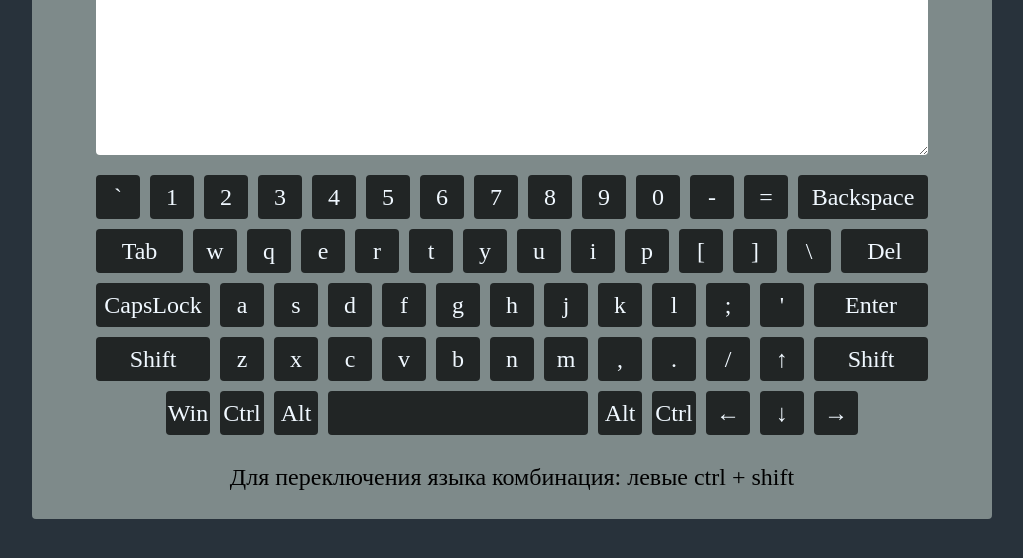
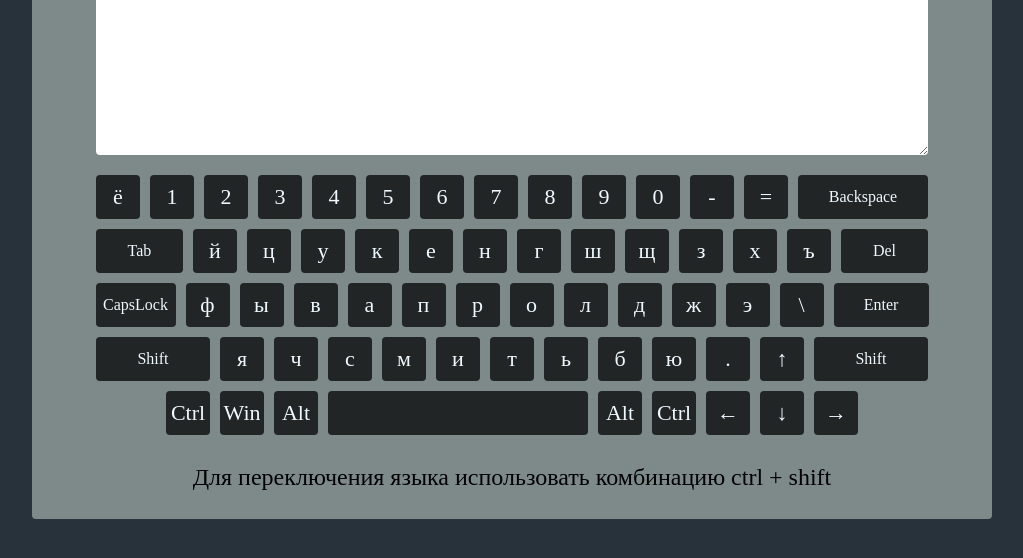
Before and after one commit to mariyaweb/virtual-keyboard, a website with bundled scripts: page index.html in a window 1280 px wide. Shown: the part 184-742 px from the top of the page, without its empty margins (128-1151 px from the left). Built offline with nearby package versions, Linux system fonts and the light colour scheme; files whose address does not match are found by name.

Commit message:
fead: add keyboard and DOM structure using javascript

```diff
--- a/index.html
+++ b/index.html
@@ -5,89 +5,9 @@
     <meta http-equiv="X-UA-Compatible" content="IE=edge"/>
     <meta name="viewport" content="width=device-width, initial-scale=1.0"/>
     <link href="style.css" rel="stylesheet">
-    <script src="script.js"></script>
     <title>Virtual-keyboard</title>
 </head>
 <body>
-  <main class="main">
-    <h1 class="main__title">Virtual keyboard (Windows)</h1>
-    <textarea class="main__input" rows="10" cols="45" name="text"></textarea>
-    <div class="main__keyboard keyboard__wrapper">
-      <div class="keyboard__row">
-        <div class="keyboard__btn btn-key">`</div>
-        <div class="keyboard__btn btn-key">1</div>
-        <div class="keyboard__btn btn-key">2</div>
-        <div class="keyboard__btn btn-key">3</div>
-        <div class="keyboard__btn btn-key">4</div>
-        <div class="keyboard__btn btn-key">5</div>
-        <div class="keyboard__btn btn-key">6</div>
-        <div class="keyboard__btn btn-key">7</div>
-        <div class="keyboard__btn btn-key">8</div>
-        <div class="keyboard__btn btn-key">9</div>
-        <div class="keyboard__btn btn-key">0</div>
-        <div class="keyboard__btn btn-key">-</div>
-        <div class="keyboard__btn btn-key">=</div>
-        <div class="keyboard__btn btn-backspace">Backspace</div>
-      </div>
-      <div class="keyboard__row">
-        <div class="keyboard__btn btn-tab">Tab</div>
-        <div class="keyboard__btn btn-key">w</div>
-        <div class="keyboard__btn btn-key">q</div>
-        <div class="keyboard__btn btn-key">e</div>
-        <div class="keyboard__btn btn-key">r</div>
-        <div class="keyboard__btn btn-key">t</div>
-        <div class="keyboard__btn btn-key">y</div>
-        <div class="keyboard__btn btn-key">u</div>
-        <div class="keyboard__btn btn-key">i</div>
-        <div class="keyboard__btn btn-key">p</div>
-        <div class="keyboard__btn btn-key">[</div>
-        <div class="keyboard__btn btn-key">]</div>
-        <div class="keyboard__btn btn-key">\</div>
-        <div class="keyboard__btn btn-del">Del</div>
-      </div>
-      <div class="keyboard__row">
-        <div class="keyboard__btn btn-caps">CapsLock</div>
-        <div class="keyboard__btn btn-key">a</div>
-        <div class="keyboard__btn btn-key">s</div>
-        <div class="keyboard__btn btn-key">d</div>
-        <div class="keyboard__btn btn-key">f</div>
-        <div class="keyboard__btn btn-key">g</div>
-        <div class="keyboard__btn btn-key">h</div>
-        <div class="keyboard__btn btn-key">j</div>
-        <div class="keyboard__btn btn-key">k</div>
-        <div class="keyboard__btn btn-key">l</div>
-        <div class="keyboard__btn btn-key">;</div>
-        <div class="keyboard__btn btn-key">'</div>
-        <div class="keyboard__btn btn-enter">Enter</div>
-      </div>
-      <div class="keyboard__row">
-        <div class="keyboard__btn btn-shift">Shift</div>
-        <div class="keyboard__btn btn-key">z</div>
-        <div class="keyboard__btn btn-key">x</div>
-        <div class="keyboard__btn btn-key">c</div>
-        <div class="keyboard__btn btn-key">v</div>
-        <div class="keyboard__btn btn-key">b</div>
-        <div class="keyboard__btn btn-key">n</div>
-        <div class="keyboard__btn btn-key">m</div>
-        <div class="keyboard__btn btn-key">,</div>
-        <div class="keyboard__btn btn-key">.</div>
-        <div class="keyboard__btn btn-key">/</div>
-        <div class="keyboard__btn btn-key">↑</div>
-        <div class="keyboard__btn btn-shift">Shift</div>
-      </div>
-      <div class="keyboard__row">
-        <div class="keyboard__btn btn-key">Win</div>
-        <div class="keyboard__btn btn-key">Ctrl</div>
-        <div class="keyboard__btn btn-key">Alt</div>
-        <div class="keyboard__btn btn-space"></div>
-        <div class="keyboard__btn btn-key">Alt</div>
-        <div class="keyboard__btn btn-key">Ctrl</div>
-        <div class="keyboard__btn btn-key">←</div>
-        <div class="keyboard__btn btn-key">↓</div>
-        <div class="keyboard__btn btn-key">→</div>
-      </div>
-      <p class="main__notice">Для переключения языка комбинация: левыe ctrl + shift</p>
-    </div>
-  </main>
+  <script src="script.js" type="module"></script>
 </body>
 </html>
--- /dev/null
+++ b/script.js
@@ -0,0 +1,94 @@
+import keysList from './src/keysList.js';
+
+function initKeyBoard() {
+  const mainBlock = document.createElement('main');
+  const mainTitle = document.createElement('h1');
+  const textareaField = document.createElement('textarea');
+  const keyboardBlock = document.createElement('div');
+  const keyboardRow1 = document.createElement('div');
+  const keyboardRow2 = document.createElement('div');
+  const keyboardRow3 = document.createElement('div');
+  const keyboardRow4 = document.createElement('div');
+  const keyboardRow5 = document.createElement('div');
+  const notice = document.createElement('p');
+
+  mainBlock.classList.add('main');
+  mainTitle.classList.add('main__title');
+  textareaField.classList.add('main__input');
+  keyboardBlock.classList.add('main__keyboard', 'keyboard__wrapper');
+  keyboardRow1.classList.add('keyboard__row');
+  keyboardRow2.classList.add('keyboard__row');
+  keyboardRow3.classList.add('keyboard__row');
+  keyboardRow4.classList.add('keyboard__row');
+  keyboardRow5.classList.add('keyboard__row');
+  notice.classList.add('main__notice');
+
+  mainTitle.innerHTML = 'Virtual keyboard (Windows)';
+  notice.innerHTML = 'Для переключения языка использовать комбинацию ctrl + shift';
+
+  textareaField.rows = '10';
+  textareaField.cols = '45';
+  textareaField.name = 'text';
+
+  for (let i = 0; i < keysList.length;) {
+    const keyItem = document.createElement('div');
+    if (i < 14) {
+      if (i === 13) {
+        keyItem.classList.add('keyboard__btn', 'btn-backspace');
+      } else {
+        keyItem.classList.add('keyboard__btn', 'btn-key');
+      }
+      keyItem.innerHTML = keysList[i].keyRuDown;
+      keyboardRow1.appendChild(keyItem);
+    } else if (i < 28) {
+      if (i === 14) {
+        keyItem.classList.add('keyboard__btn', 'btn-tab');
+      } else if (i === 27) {
+        keyItem.classList.add('keyboard__btn', 'btn-del');
+      } else {
+        keyItem.classList.add('keyboard__btn', 'btn-key');
+      }
+      keyItem.innerHTML = keysList[i].keyRuDown;
+      keyboardRow2.appendChild(keyItem);
+    } else if (i < 42) {
+      if (i === 28) {
+        keyItem.classList.add('keyboard__btn', 'btn-caps');
+      } else if (i === 41) {
+        keyItem.classList.add('keyboard__btn', 'btn-enter');
+      } else {
+        keyItem.classList.add('keyboard__btn', 'btn-key');
+      }
+      keyItem.innerHTML = keysList[i].keyRuDown;
+      keyboardRow3.appendChild(keyItem);
+    } else if (i < 55) {
+      if (i === 42 || i === 54) {
+        keyItem.classList.add('keyboard__btn', 'btn-shift');
+      } else {
+        keyItem.classList.add('keyboard__btn', 'btn-key');
+      }
+      keyItem.innerHTML = keysList[i].keyRuDown;
+      keyboardRow4.appendChild(keyItem);
+    } else if (i < 64) {
+      if (i === 58) {
+        keyItem.classList.add('keyboard__btn', 'btn-space');
+      } else {
+        keyItem.classList.add('keyboard__btn', 'btn-key');
+      }
+      keyItem.innerHTML = keysList[i].keyRuDown;
+      keyboardRow5.appendChild(keyItem);
+    }
+    i += 1;
+  }
+
+  mainBlock.appendChild(mainTitle);
+  mainBlock.appendChild(textareaField);
+  mainBlock.appendChild(keyboardBlock);
+  keyboardBlock.appendChild(keyboardRow1);
+  keyboardBlock.appendChild(keyboardRow2);
+  keyboardBlock.appendChild(keyboardRow3);
+  keyboardBlock.appendChild(keyboardRow4);
+  keyboardBlock.appendChild(keyboardRow5);
+  keyboardBlock.appendChild(notice);
+  document.body.prepend(mainBlock);
+}
+initKeyBoard();
--- a/js/keysList.js
+++ b/src/keysList.js
@@ -244,10 +244,10 @@ const keysList = [
   },
   {
     code: 'Delete',
-    keyEnDown: 'Delete',
-    keyEnUp: 'Delete',
-    keyRuDown: 'Delete',
-    keyRuUp: 'Delete',
+    keyEnDown: 'Del',
+    keyEnUp: 'Del',
+    keyRuDown: 'Del',
+    keyRuUp: 'Del',
     keyCode: 46,
     row: 2,
   },
@@ -496,55 +496,55 @@ const keysList = [
   },
   {
     code: 'ControlLeft',
-    keyEnDown: 'ControlLeft',
-    keyEnUp: 'ControlLeft',
-    keyRuDown: 'ControlLeft',
-    keyRuUp: 'ControlLeft',
+    keyEnDown: 'Ctrl',
+    keyEnUp: 'Ctrl',
+    keyRuDown: 'Ctrl',
+    keyRuUp: 'Ctrl',
     keyCode: 17,
     row: 5,
   },
   {
     code: 'MetaLeft',
-    keyEnDown: 'MetaLeft',
-    keyEnUp: 'MetaLeft',
-    keyRuDown: 'MetaLeft',
-    keyRuUp: 'MetaLeft',
+    keyEnDown: 'Win',
+    keyEnUp: 'Win',
+    keyRuDown: 'Win',
+    keyRuUp: 'Win',
     keyCode: 91,
     row: 5,
   },
   {
     code: 'AltLeft',
-    keyEnDown: 'AltLeft',
-    keyEnUp: 'AltLeft',
-    keyRuDown: 'AltLeft',
-    keyRuUp: 'AltLeft',
+    keyEnDown: 'Alt',
+    keyEnUp: 'Alt',
+    keyRuDown: 'Alt',
+    keyRuUp: 'Alt',
     keyCode: 18,
     row: 5,
   },
   {
     code: 'Space',
-    keyEnDown: 'Space',
-    keyEnUp: 'Space',
-    keyRuDown: 'Space',
-    keyRuUp: 'Space',
+    keyEnDown: '',
+    keyEnUp: '',
+    keyRuDown: '',
+    keyRuUp: '',
     keyCode: 32,
     row: 5,
   },
   {
     code: 'AltRight',
-    keyEnDown: 'AltRight',
-    keyEnUp: 'AltRight',
-    keyRuDown: 'AltRight',
-    keyRuUp: 'AltRight',
+    keyEnDown: 'Alt',
+    keyEnUp: 'Alt',
+    keyRuDown: 'Alt',
+    keyRuUp: 'Alt',
     keyCode: 18,
     row: 5,
   },
   {
     code: 'ControlRight',
-    keyEnDown: 'ControlRight',
-    keyEnUp: 'ControlRight',
-    keyRuDown: 'ControlRight',
-    keyRuUp: 'ControlRight',
+    keyEnDown: 'Ctrl',
+    keyEnUp: 'Ctrl',
+    keyRuDown: 'Ctrl',
+    keyRuUp: 'Ctrl',
     keyCode: 17,
     row: 5,
   },
--- a/style.css
+++ b/style.css
@@ -56,7 +56,7 @@ body {
   justify-content: space-between;
   align-items: center;
   gap: 10px;
-  font-size: 24px;
+  font-size: 22px;
   color: aliceblue;
 }
 
@@ -81,20 +81,32 @@ body {
 
 .btn-backspace {
   width: 130px;
+  font-size: 16px;
 }
 
-.btn-tab,
+.btn-tab {
+  width: 87px;
+  font-size: 16px;
+}
+
 .btn-del {
   width: 87px;
+  font-size: 16px;
 }
 
-.btn-caps,
+.btn-caps {
+  width: 80px;
+  font-size: 16px;
+}
+
 .btn-enter {
-  width: 114px;
+  width: 95px;
+  font-size: 16px;
 }
 
 .btn-shift {
   width: 114px;
+  font-size: 16px;
 }
 
 .btn-space {
```
Also changed, not shown: .eslintrc.js.
